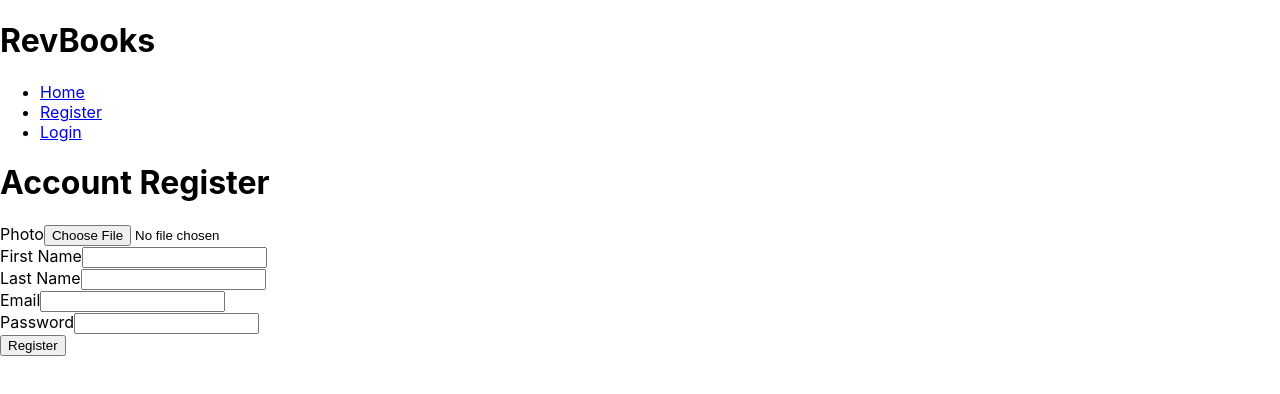
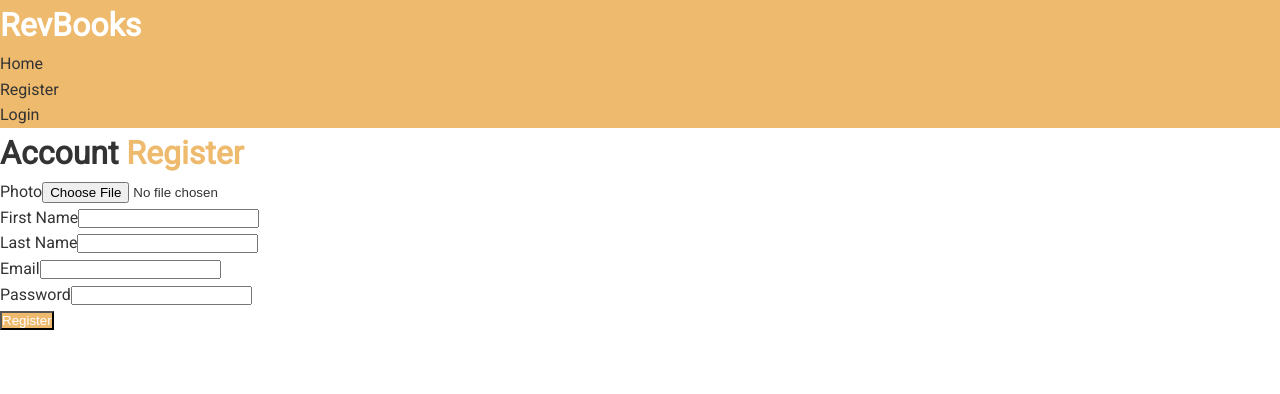
Before and after one commit to sajicode/go-book, a React (Create React App) app in the folder client/: page /register in a window 1280 px wide. Shown: the top 394 px of the page. Built offline with nearby package versions, Linux system fonts and the light colour scheme; no server answers.

Commit message:
set up error alerts

```diff
--- a/client/src/App.css
+++ b/client/src/App.css
@@ -1,3 +1,95 @@
+@import url('https://fonts.googleapis.com/css?family=Roboto');
+
+/* Global Styles */
+:root {
+	--primary-color: #eeba6d;
+	--dark-color: #333333;
+	--light-color: #f4f4f4;
+	--danger-color: #dc3545;
+	--success-color: #28a745;
+}
+
+* {
+	box-sizing: border-box;
+	margin: 0;
+	padding: 0;
+}
+
+body {
+	font-family: 'Roboto', sans-serif;
+	font-size: 1rem;
+	line-height: 1.6;
+	background-color: #fff;
+	color: #333;
+}
+
+a {
+	color: var(--dark-color);
+	text-decoration: none;
+}
+
+a:hover {
+	color: #666;
+}
+
+ul {
+	list-style: none;
+}
+/*
+img {
+	width: 100%;
+} */
+
+/* Utilities */
+.container {
+	max-width: 1100px;
+	margin: auto;
+	overflow: hidden;
+	padding: 0 2rem;
+}
+
+/* Text Styles*/
+.x-large {
+	font-size: 4rem;
+	line-height: 1.2;
+	margin-bottom: 1rem;
+}
+
+.large {
+	font-size: 3rem;
+	line-height: 1.2;
+	margin-bottom: 1rem;
+}
+
+.lead {
+	font-size: 1.5rem;
+	margin-bottom: 1rem;
+}
+
+.text-center {
+	text-align: center;
+}
+
+.text-primary {
+	color: var(--primary-color);
+}
+
+.text-dark {
+	color: var(--dark-color);
+}
+
+.text-center {
+	text-align: center;
+}
+
+.text-right {
+	text-align: right;
+}
+
+.text-left {
+	text-align: left;
+}
+
 .App {
 	text-align: center;
 }
@@ -94,6 +186,65 @@ button {
 	content: "\00D7";
 }
 
+/* Alerts */
+
+.alert {
+	padding: 0.7rem;
+	margin: 1rem 0;
+	opacity: 0.9;
+	background: var(--light-color);
+	color: #333;
+}
+
+.btn-primary,
+.bg-primary,
+.badge-primary,
+.alert-primary {
+	background: var(--primary-color);
+	color: #fff;
+}
+
+.btn-light,
+.bg-light,
+.badge-light,
+.alert-light {
+	background: var(--light-color);
+	color: #333;
+}
+
+.btn-dark,
+.bg-dark,
+.badge-dark,
+.alert-dark {
+	background: var(--dark-color);
+	color: #fff;
+}
+
+.btn-danger,
+.bg-danger,
+.badge-danger,
+.alert-danger {
+	background: var(--danger-color);
+	color: #fff;
+}
+
+.btn-success,
+.bg-success,
+.badge-success,
+.alert-success {
+	background: var(--success-color);
+	color: rgb(38, 218, 68);
+}
+
+.btn-white,
+.bg-white,
+.badge-white,
+.alert-white {
+	background: #fff;
+	color: #333;
+	border: #ccc solid 1px;
+}
+
 @keyframes App-logo-spin {
 	from {
 		transform: rotate(0deg);
--- a/client/src/App.js
+++ b/client/src/App.js
@@ -10,6 +10,7 @@ import Book from './components/books/Book';
 import Home from './components/pages/Home';
 import NotFound from './components/pages/NotFound';
 import Navbar from './components/layout/Navbar';
+import Alerts from './components/layout/Alerts';
 
 import AlertState from './context/alert/AlertState';
 import AuthState from './context/auth/AuthState';
@@ -26,6 +27,7 @@ const App = () => {
 							<Fragment>
 								<Navbar />
 								<div>
+									<Alerts />
 									<Switch>
 										<PrivateRoute exact path="/book/:id" component={Book} />
 										<Route exact path="/" component={Landing} />
--- a/client/src/components/auth/Login.js
+++ b/client/src/components/auth/Login.js
@@ -1,15 +1,25 @@
 import React, { useState, useContext, useEffect } from 'react';
 import AuthContext from '../../context/auth/authContext';
+import AlertContext from '../../context/alert/alertContext';
 
 const Login = (props) => {
 	const authContext = useContext(AuthContext);
+	const alertContext = useContext(AlertContext);
 
-	const { login, error, isAuthenticated } = authContext;
+	const { login, error, isAuthenticated, clearErrors } = authContext;
+	const { setAlert } = alertContext;
 
 	useEffect(
 		() => {
 			if (isAuthenticated) {
 				props.history.push('/home');
+			}
+			if (error === 'resource not found') {
+				setAlert('User not found', 'danger');
+				clearErrors();
+			} else if (error === 'incorrect password provided') {
+				setAlert(error, 'danger');
+				clearErrors();
 			}
 		},
 		// eslint-disable-next-line
@@ -28,7 +38,7 @@ const Login = (props) => {
 	const onSubmit = (e) => {
 		e.preventDefault();
 		if (email === '' || password === '') {
-			console.log('Please enter all fields');
+			setAlert('Please input all fields', 'danger');
 		} else {
 			login({
 				email,
--- a/client/src/components/auth/Register.js
+++ b/client/src/components/auth/Register.js
@@ -1,22 +1,28 @@
 import React, { useState, useContext, useEffect } from 'react';
 import AuthContext from '../../context/auth/authContext';
+import AlertContext from '../../context/alert/alertContext';
 
 const Register = (props) => {
 	const authContext = useContext(AuthContext);
+	const alertContext = useContext(AlertContext);
 
-	const { register, error, isAuthenticated, avatar, uploadAvatar } = authContext;
+	const { register, error, isAuthenticated, avatar, uploadAvatar, clearErrors } = authContext;
+	const { setAlert } = alertContext;
 
 	useEffect(
 		() => {
 			if (isAuthenticated) {
 				props.history.push('/home');
 			}
+
+			if (error === 'email address is already taken') {
+				setAlert(error, 'danger');
+				clearErrors();
+			}
 		},
 		// eslint-disable-next-line
 		[ error, isAuthenticated, props.history ]
 	);
-
-	console.log('base url', process.env.REACT_APP_BASE_URL);
 
 	const [ user, setUser ] = useState({
 		first_name: '',
@@ -48,7 +54,7 @@ const Register = (props) => {
 			<form onSubmit={onSubmit}>
 				<div className="form-group">
 					<label htmlFor="avatar">Photo</label>
-					<input type="file" name="avatar" onChange={uploadAvatar} placeholder="Upload photo" required />
+					<input type="file" name="avatar" onChange={uploadAvatar} placeholder="Upload photo" />
 					{avatar && <img src={avatar} alt="Upload Preview" width="70" height="70" />}
 				</div>
 				<div className="form-group">
--- a/client/src/components/books/Books.js
+++ b/client/src/components/books/Books.js
@@ -1,6 +1,7 @@
 import React, { useContext, useEffect, Fragment, useState } from 'react';
 import BookContext from '../../context/book/bookContext';
 import AuthContext from '../../context/auth/authContext';
+import AlertContext from '../../context/alert/alertContext';
 import BookItem from './BookItem';
 import BookForm from './BookForm';
 import Spinner from '../layout/Spinner';
@@ -10,14 +11,23 @@ const Books = () => {
 	const [ showForm, setShowForm ] = useState(false);
 	const bookContext = useContext(BookContext);
 	const authContext = useContext(AuthContext);
+	const alertContext = useContext(AlertContext);
 
 	const { books, getBooks, loading } = bookContext;
-	const { isAuthenticated } = authContext;
+	const { isAuthenticated, error, clearErrors } = authContext;
+	const { setAlert } = alertContext;
 
-	useEffect(() => {
-		getBooks();
-		// eslint-disable-next-line
-	}, []);
+	useEffect(
+		() => {
+			getBooks();
+
+			if (error === 'Unauthorized. Login to access this page') {
+				setAlert('Create an account or Login to view book reviews', 'primary', 60000);
+				clearErrors();
+			}
+		},
+		[ error ]
+	);
 
 	const toggleForm = (status) => {
 		setShowForm(status);
--- a/client/src/context/alert/AlertState.js
+++ b/client/src/context/alert/AlertState.js
@@ -11,7 +11,7 @@ const AlertState = (props) => {
 
 	//* set alert
 	const setAlert = (msg, type, timeout = 5000) => {
-		const id = uuid.v4();
+		const id = uuid();
 		dispatch({
 			type: SET_ALERT,
 			payload: { msg, type, id }
```
